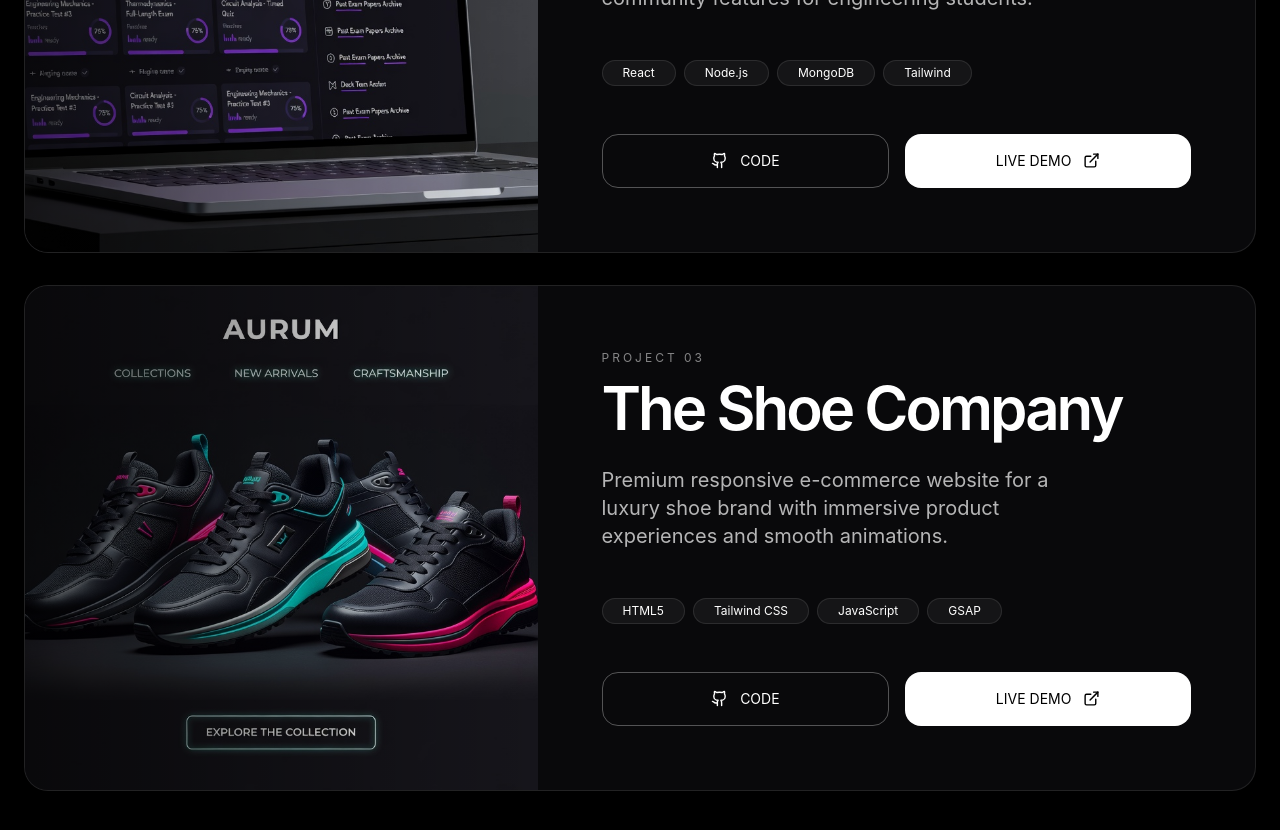
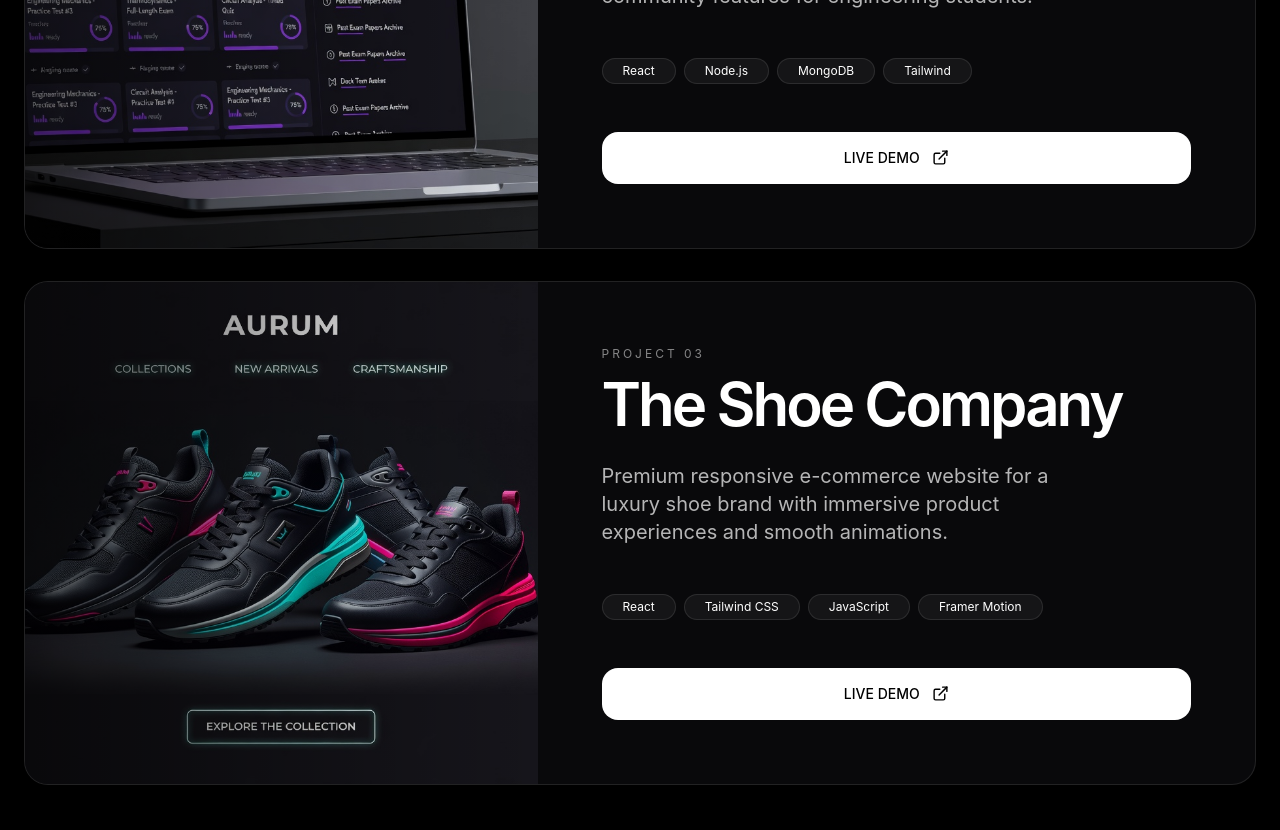
Before and after one commit to koushikram22/portfolio, a React (Vite) app in the folder portfolio/: page / in a window 1280 px wide. Shown: the part 3400-4230 px from the top of the page. Built offline with nearby package versions, Linux system fonts and the light colour scheme; no server answers.

Commit message:
Added live demo link for KR Shoe Company project

```diff
--- a/portfolio/src/App.tsx
+++ b/portfolio/src/App.tsx
@@ -11,7 +11,6 @@ interface Project {
   description: string;
   image: string;
   tech: string[];
-  github: string;
   demo: string;
 }
 
@@ -28,7 +27,6 @@ const projects: Project[] = [
     description: "Healthcare platform with OCR prescription detection using Tesseract.js, PHP, and MySQL. Revolutionizing medical record management.",
     image: "/images/curecraft.jpg",
     tech: ["Tesseract.js", "PHP", "MySQL", "Tailwind"],
-    github: "https://github.com",
     demo: "#"
   },
   {
@@ -37,7 +35,6 @@ const projects: Project[] = [
     description: "Comprehensive educational platform featuring mock tests, academic resources, and community features for engineering students.",
     image: "/images/backbenchers.jpg",
     tech: ["React", "Node.js", "MongoDB", "Tailwind"],
-    github: "https://github.com",
     demo: "#"
   },
   {
@@ -45,9 +42,8 @@ const projects: Project[] = [
     title: "The Shoe Company",
     description: "Premium responsive e-commerce website for a luxury shoe brand with immersive product experiences and smooth animations.",
     image: "/images/shoecompany.jpg",
-    tech: ["HTML5", "Tailwind CSS", "JavaScript", "GSAP"],
-    github: "https://github.com",
-    demo: "#"
+    tech: ["React", "Tailwind CSS", "JavaScript", "Framer Motion"],
+    demo: "https://kr-shoe-company.vercel.app"
   }
 ];
 
@@ -545,20 +541,13 @@ function App() {
 
                 <div className="mt-auto pt-12 flex gap-4">
                   <motion.a
-                    href={project.github}
-                    target="_blank"
-                    className="flex-1 border border-white/30 hover:border-white flex items-center justify-center gap-3 py-4 rounded-2xl text-sm transition-all"
-                    whileHover={{ backgroundColor: 'rgba(255,255,255,0.035)' }}
-                  >
-                    <Github size={17} /> CODE
-                  </motion.a>
-                  <motion.a
                     href={project.demo}
                     target="_blank"
+                    rel="noopener noreferrer"
                     onClick={(e) => { if (project.demo === '#') e.preventDefault(); }}
-                    className="flex-1 bg-white hover:bg-white/90 text-black flex items-center justify-center gap-3 py-4 rounded-2xl text-sm transition-all"
-                    whileHover={{ scale: 1.01 }}
-                  >
+                    className="flex-1 bg-white hover:bg-white/90 text-black flex items-center justify-center gap-3 py-4 rounded-2xl text-sm font-medium transition-all"
+                    whileHover={{ scale: 1.03 }}
+>
                     LIVE DEMO <ExternalLink size={17} />
                   </motion.a>
                 </div>
```
